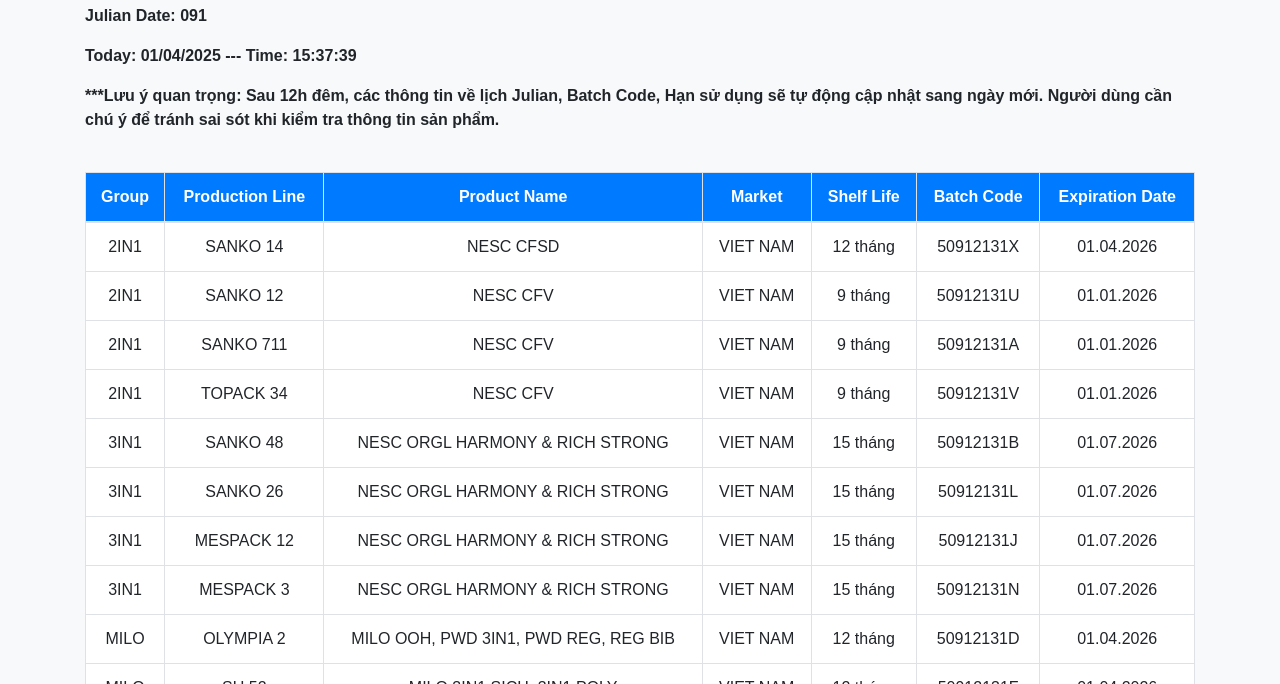
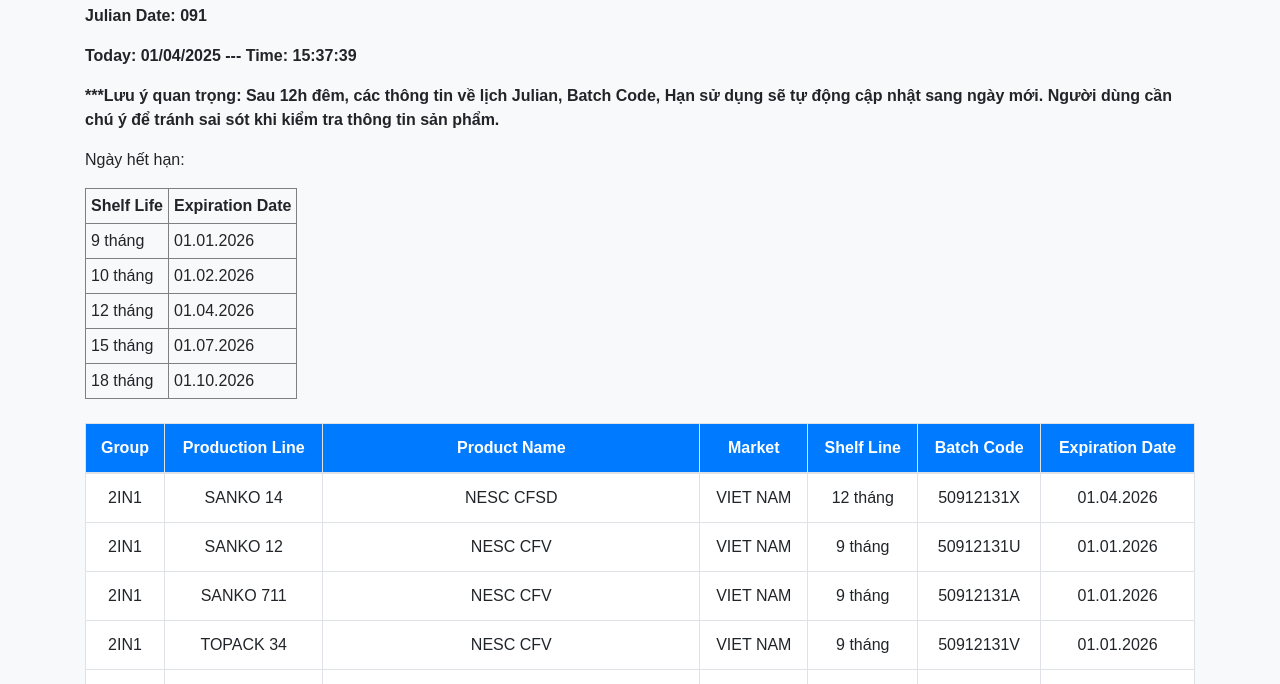
Before and after one commit to TuBui-1011/Julian-Date-And-Batch-Code-Display, a plain HTML site: page index.html in a window 1280 px wide. Shown: the part 116-800 px from the top of the page. Drawn offline with nearby package versions, Linux system fonts and the light colour scheme.

Commit message:
Update index.html

```diff
--- a/index.html
+++ b/index.html
@@ -41,6 +41,37 @@
         }
     </style>
     <script>
+        // HÀM AddMonth xử lý vấn đề code nhảy ngày kế tiếp do ngày hiện tại của năm hết hạn không có:
+
+        function addMonths(date, months) {
+            const result = new Date(date);
+            result.setMonth(result.getMonth() + months);
+            if (result.getDate() < date.getDate()) {
+                result.setDate(0);  // Lùi lại 1 ngày để về cuối tháng trước
+            }
+            return result;
+        }
+
+        function formatDate(date) {
+            let day = date.getDate().toString().padStart(2, '0');
+            let month = (date.getMonth() + 1).toString().padStart(2, '0');
+            let year = date.getFullYear();
+            return `${day}.${month}.${year}`;
+        }
+
+        function calculateExpiry(months) {
+        let today = new Date();
+        return formatDate(addMonths(today, months));
+    }
+
+    document.addEventListener("DOMContentLoaded", function() {
+        document.getElementById("expiry-9").textContent = calculateExpiry(9);
+        document.getElementById("expiry-10").textContent = calculateExpiry(10);
+        document.getElementById("expiry-12").textContent = calculateExpiry(12);
+        document.getElementById("expiry-15").textContent = calculateExpiry(15);
+        document.getElementById("expiry-18").textContent = calculateExpiry(18);
+    });
+
     //*** KHU VỰC HÀM JULIAN DATE
         // HÀM JuLianDate của Line Sanko 12
         function julianDate(year, month, day) {
@@ -504,8 +535,7 @@
         // CACULATION NGÀY HẾT HẠN CỦA SANKO 14 - CFSD
         function calculateExpirationDate() {
             const today = new Date();
-            const expirationDate = new Date(today);
-            expirationDate.setFullYear(today.getFullYear() + 1); // Cộng thêm 1 năm
+            const expirationDate = addMonths(today, 12); // HẠN SỬ DỤNG 12 THÁNG
             const day = String(expirationDate.getDate()).padStart(2, '0');
             const month = String(expirationDate.getMonth() + 1).padStart(2, '0');
             const year = expirationDate.getFullYear();
@@ -514,8 +544,7 @@
         // CACULATION NGÀY HẾT HẠN CỦA SANKO 12 - CFV
         function calculateExpirationDate12() {
             const today = new Date();
-            const expirationDate = new Date(today);
-            expirationDate.setMonth(today.getMonth() + 9);  // Cộng thêm 9 tháng
+            const expirationDate = addMonths(today, 9); // HẠN SỬ DỤNG 9 THÁNG
             const day = String(expirationDate.getDate()).padStart(2, '0');
             const month = String(expirationDate.getMonth() + 1).padStart(2, '0');
             const year = expirationDate.getFullYear();
@@ -524,8 +553,7 @@
         // CACULATION NGÀY HẾT HẠN CỦA SANKO 711 - CFV
         function calculateExpirationDate711() {
             const today = new Date();
-            const expirationDate = new Date(today);
-            expirationDate.setMonth(today.getMonth() + 9);  // Cộng thêm 9 tháng
+            const expirationDate = addMonths(today, 9); // HẠN SỬ DỤNG 9 THÁNG
             const day = String(expirationDate.getDate()).padStart(2, '0');
             const month = String(expirationDate.getMonth() + 1).padStart(2, '0');
             const year = expirationDate.getFullYear();
@@ -534,8 +562,7 @@
           // CACULATION NGÀY HẾT HẠN CỦA TOPACK 34 - CFV
           function calculateExpirationDate34() {
             const today = new Date();
-            const expirationDate = new Date(today);
-            expirationDate.setMonth(today.getMonth() + 9);  // Cộng thêm 9 tháng
+            const expirationDate = addMonths(today, 9); // HẠN SỬ DỤNG 9 THÁNG
             const day = String(expirationDate.getDate()).padStart(2, '0');
             const month = String(expirationDate.getMonth() + 1).padStart(2, '0');
             const year = expirationDate.getFullYear();
@@ -544,8 +571,7 @@
             // CACULATION NGÀY HẾT HẠN CỦA SANKO 48 - NESC 3IN1
             function calculateExpirationDate48() {
             const today = new Date();
-            const expirationDate = new Date(today);
-            expirationDate.setMonth(today.getMonth() + 15);  // Cộng thêm 15 tháng
+            const expirationDate = addMonths(today, 15); // HẠN SỬ DỤNG 15 THÁNG
             const day = String(expirationDate.getDate()).padStart(2, '0');
             const month = String(expirationDate.getMonth() + 1).padStart(2, '0');
             const year = expirationDate.getFullYear();
@@ -554,8 +580,7 @@
            // CACULATION NGÀY HẾT HẠN CỦA SANKO 26 - NESC 3IN1
            function calculateExpirationDate26() {
             const today = new Date();
-            const expirationDate = new Date(today);
-            expirationDate.setMonth(today.getMonth() + 15);  // Cộng thêm 15 tháng
+            const expirationDate = addMonths(today, 15); // HẠN SỬ DỤNG 15 THÁNG
             const day = String(expirationDate.getDate()).padStart(2, '0');
             const month = String(expirationDate.getMonth() + 1).padStart(2, '0');
             const year = expirationDate.getFullYear();
@@ -564,8 +589,7 @@
            // CACULATION NGÀY HẾT HẠN CỦA MESPACK 12 - NESC 3IN1
            function calculateExpirationDateMes12() {
             const today = new Date();
-            const expirationDate = new Date(today);
-            expirationDate.setMonth(today.getMonth() + 15);  // Cộng thêm 15 tháng
+            const expirationDate = addMonths(today, 15); // HẠN SỬ DỤNG 15 THÁNG
             const day = String(expirationDate.getDate()).padStart(2, '0');
             const month = String(expirationDate.getMonth() + 1).padStart(2, '0');
             const year = expirationDate.getFullYear();
@@ -574,8 +598,7 @@
            // CACULATION NGÀY HẾT HẠN CỦA MESPACK 3 - NESC 3IN1
            function calculateExpirationDateMes3() {
             const today = new Date();
-            const expirationDate = new Date(today);
-            expirationDate.setMonth(today.getMonth() + 15);  // Cộng thêm 15 tháng
+            const expirationDate = addMonths(today, 15);
             const day = String(expirationDate.getDate()).padStart(2, '0');
             const month = String(expirationDate.getMonth() + 1).padStart(2, '0');
             const year = expirationDate.getFullYear();
@@ -584,8 +607,7 @@
            // CACULATION NGÀY HẾT HẠN CỦA OLYMPIA 2 - MILO
            function calculateExpirationDateO2() {
             const today = new Date();
-            const expirationDate = new Date(today);
-            expirationDate.setMonth(today.getMonth() + 12);  // Cộng thêm 12 tháng
+            const expirationDate = addMonths(today, 12); // HẠN SỬ DỤNG 12 THÁNG
             const day = String(expirationDate.getDate()).padStart(2, '0');
             const month = String(expirationDate.getMonth() + 1).padStart(2, '0');
             const year = expirationDate.getFullYear();
@@ -594,8 +616,7 @@
             // CACULATION NGÀY HẾT HẠN CỦA SU 52 - MILO
             function calculateExpirationDateSu52() {
             const today = new Date();
-            const expirationDate = new Date(today);
-            expirationDate.setMonth(today.getMonth() + 12);  // Cộng thêm 12 tháng
+            const expirationDate = addMonths(today, 12); // HẠN SỬ DỤNG 12 THÁNG
             const day = String(expirationDate.getDate()).padStart(2, '0');
             const month = String(expirationDate.getMonth() + 1).padStart(2, '0');
             const year = expirationDate.getFullYear();
@@ -604,8 +625,7 @@
             // CACULATION NGÀY HẾT HẠN CỦA NALBACH - MILO
             function calculateExpirationDateNal() {
             const today = new Date();
-            const expirationDate = new Date(today);
-            expirationDate.setMonth(today.getMonth() + 12);  // Cộng thêm 12 tháng
+            const expirationDate = addMonths(today, 12); // Cộng thêm 12 tháng HSD
             const day = String(expirationDate.getDate()).padStart(2, '0');
             const month = String(expirationDate.getMonth() + 1).padStart(2, '0');
             const year = expirationDate.getFullYear();
@@ -614,8 +634,7 @@
              // CACULATION NGÀY HẾT HẠN CỦA SANKO 10 - NESVITA LESS SUGAR
              function calculateExpirationDate10() {
             const today = new Date();
-            const expirationDate = new Date(today);
-            expirationDate.setMonth(today.getMonth() + 12);  // Cộng thêm 12 tháng
+            const expirationDate = addMonths(today, 12); // Cộng thêm 12 tháng HSD
             const day = String(expirationDate.getDate()).padStart(2, '0');
             const month = String(expirationDate.getMonth() + 1).padStart(2, '0');
             const year = expirationDate.getFullYear();
@@ -624,8 +643,7 @@
             // CACULATION NGÀY HẾT HẠN CỦA SANKO 10 - BOBA MILK TEA
             function calculateExpirationDateMilk10() {
             const today = new Date();
-            const expirationDate = new Date(today);
-            expirationDate.setMonth(today.getMonth() + 10);  // Cộng thêm 10 tháng
+            const expirationDate = addMonths(today, 10); // Cộng thêm 10 tháng HSD
             const day = String(expirationDate.getDate()).padStart(2, '0');
             const month = String(expirationDate.getMonth() + 1).padStart(2, '0');
             const year = expirationDate.getFullYear();
@@ -634,48 +652,55 @@
             // CACULATION NGÀY HẾT HẠN CỦA MESPACK - NESC GOLD
             function calculateExpirationDateGold24() {
             const today = new Date();
-            const expirationDate = new Date(today);
-            expirationDate.setMonth(today.getMonth() + 24);  // Cộng thêm 24 tháng
+            const expirationDate = addMonths(today, 24); // Cộng thêm 24 tháng HSD
             const day = String(expirationDate.getDate()).padStart(2, '0');
             const month = String(expirationDate.getMonth() + 1).padStart(2, '0');
             const year = expirationDate.getFullYear();
             return `${day}.${month}.${year}`;
         }
             // CACULATION NGÀY HẾT HẠN CỦA MESPACK - NESC REDCUP, EXPRESSO
-            function calculateExpirationDateMes18() {
+        //     function calculateExpirationDateMes18() {
+        //     const today = new Date();
+        //     const expirationDate = new Date(today);
+        //     expirationDate.setMonth(today.getMonth() + 18);  // Cộng thêm 18 tháng
+        //     const day = String(expirationDate.getDate()).padStart(2, '0');
+        //     const month = String(expirationDate.getMonth() + 1).padStart(2, '0');
+        //     const year = expirationDate.getFullYear();
+        //     return `${day}.${month}.${year}`;
+        // }
+
+        function calculateExpirationDateMes18() {
             const today = new Date();
-            const expirationDate = new Date(today);
-            expirationDate.setMonth(today.getMonth() + 18);  // Cộng thêm 18 tháng
+            const expirationDate = addMonths(today, 18);
             const day = String(expirationDate.getDate()).padStart(2, '0');
             const month = String(expirationDate.getMonth() + 1).padStart(2, '0');
             const year = expirationDate.getFullYear();
             return `${day}.${month}.${year}`;
         }
-            // CACULATION NGÀY HẾT HẠN CỦA UNI - NESC REDCUP
+
+            // CACULATION NGÀY HẾT HẠN CỦA UNI - NESC REDCUP - Có sửa code để tính lùi lại ngày nếu không có ngày đó của năm sau
+
             function calculateExpirationDateUni18() {
             const today = new Date();
-            const expirationDate = new Date(today);
-            expirationDate.setMonth(today.getMonth() + 18);  // Cộng thêm 18 tháng
+            const expirationDate = addMonths(today, 18); // hạn sử dụng 18 tháng
             const day = String(expirationDate.getDate()).padStart(2, '0');
             const month = String(expirationDate.getMonth() + 1).padStart(2, '0');
             const year = expirationDate.getFullYear();
             return `${day}.${month}.${year}`;
         }
-             // CACULATION NGÀY HẾT HẠN CỦA TAWO - NESC REDCUP
+             // CACULATION NGÀY HẾT HẠN CỦA TAWO - NESC REDCUP - Có sửa code để tính lùi lại ngày nếu không có ngày đó của năm sau
              function calculateExpirationDateTawo18() {
             const today = new Date();
-            const expirationDate = new Date(today);
-            expirationDate.setMonth(today.getMonth() + 18);  // Cộng thêm 18 tháng
+            const expirationDate = addMonths(today, 18); // hạn sử dụng 18 tháng
             const day = String(expirationDate.getDate()).padStart(2, '0');
             const month = String(expirationDate.getMonth() + 1).padStart(2, '0');
             const year = expirationDate.getFullYear();
             return `${day}.${month}.${year}`;
         }
-            // CACULATION NGÀY HẾT HẠN CỦA TAWO - NESC REDCUP
+            // CACULATION NGÀY HẾT HẠN CỦA Wolf - NESC REDCUP - Có sửa code để tính lùi lại ngày nếu không có ngày đó của năm sau
             function calculateExpirationDateWolf18() {
             const today = new Date();
-            const expirationDate = new Date(today);
-            expirationDate.setMonth(today.getMonth() + 18);  // Cộng thêm 18 tháng
+            const expirationDate = addMonths(today, 18);
             const day = String(expirationDate.getDate()).padStart(2, '0');
             const month = String(expirationDate.getMonth() + 1).padStart(2, '0');
             const year = expirationDate.getFullYear();
@@ -847,6 +872,25 @@
         <p><strong>***Lưu ý quan trọng: Sau 12h đêm, các thông tin về lịch Julian, Batch Code, Hạn sử dụng sẽ tự động cập nhật sang ngày mới.
             Người dùng cần chú ý để tránh sai sót khi kiểm tra thông tin sản phẩm.
         </strong></p>
+              <!-- Đoạn mã hiển thị ngày hết hạn -->
+<div id="expiry-info">
+    <p>Ngày hết hạn:</p>
+    <table border="1" cellspacing="0" cellpadding="5">
+        <thead>
+            <tr>
+                <th>Shelf Life</th>
+                <th>Expiration Date</th>
+            </tr>
+        </thead>
+        <tbody>
+            <tr><td>9 tháng</td><td id="expiry-9"></td></tr>
+            <tr><td>10 tháng</td><td id="expiry-10"></td></tr>
+            <tr><td>12 tháng</td><td id="expiry-12"></td></tr>
+            <tr><td>15 tháng</td><td id="expiry-15"></td></tr>
+            <tr><td>18 tháng</td><td id="expiry-18"></td></tr>
+        </tbody>
+    </table>
+</div>
         <table class="table table-bordered">
             <thead>
                 <tr>
@@ -854,7 +898,7 @@
                     <th>Production Line</th>
                     <th>Product Name</th>
                     <th>Market</th>
-                    <th>Shelf Life</th>
+                    <th>Shelf Line</th>
                     <th>Batch Code</th>
                     <th>Expiration Date</th>
                 </tr>
@@ -998,7 +1042,7 @@
                 </tr>
                 <tr>
                     <td>PSC</td>
-                    <td>UNI</td>
+                    <td>PSCUNI</td>
                     <td>NESCAFE REDCUP</td>
                     <td>THAI LAN</td>
                     <td>18 tháng</td>
@@ -1007,7 +1051,7 @@
                 </tr>
                 <tr>
                     <td>PSC</td>
-                    <td>TAWO</td>
+                    <td>PSCTAWO</td>
                     <td>NESCAFE REDCUP</td>
                     <td>THAI LAN</td>
                     <td>18 tháng</td>
@@ -1016,7 +1060,7 @@
                 </tr>
                 <tr>
                     <td>PSC</td>
-                    <td>WOLF</td>
+                    <td>PSCWOLF</td>
                     <td>BARISTA, EXPRESSO, BLACKROAST</td>
                     <td>THAI LAN</td>
                     <td>18 tháng</td>
```
